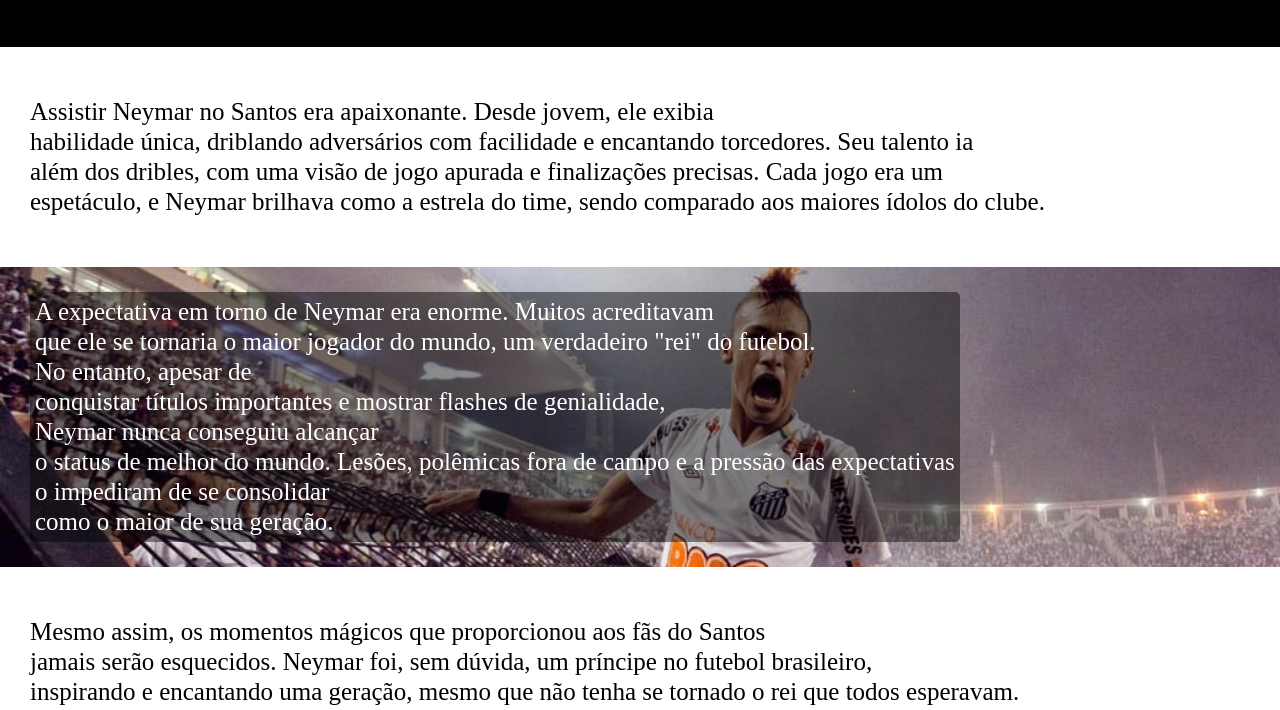
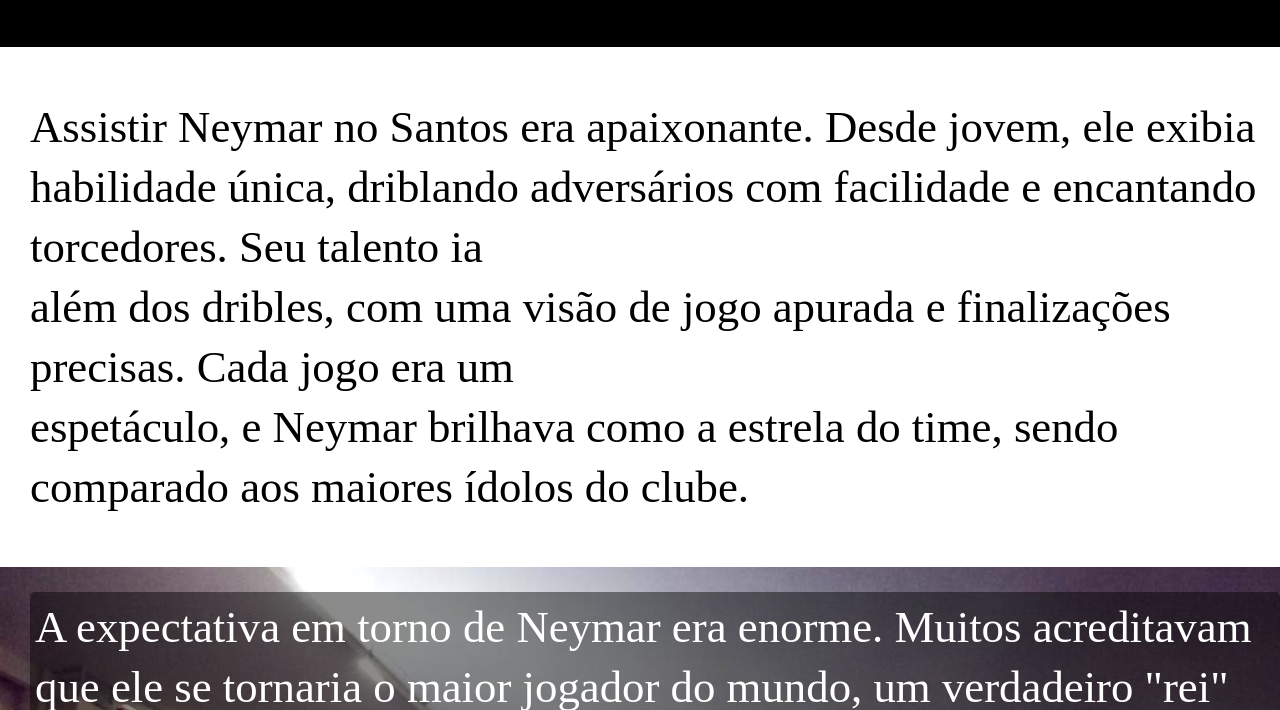
Before and after one commit to Joaosilvab/Ney-principe, a plain HTML site: page index.html in a window 1280 px wide. Shown: the part 90-800 px from the top of the page. Drawn offline with Linux system fonts and the light colour scheme.

Commit message:
mudei o tamanho da fonte

```diff
--- a/style.css
+++ b/style.css
@@ -21,8 +21,9 @@ section {
     padding-top: 25px;
     padding-bottom: 25px;
     padding-left: 30px;
-    line-height: 30px;
+    line-height: 60px;
     font-size: 25px;
+    font-size: 3.5vw;
 }
 
 .normal {
```
